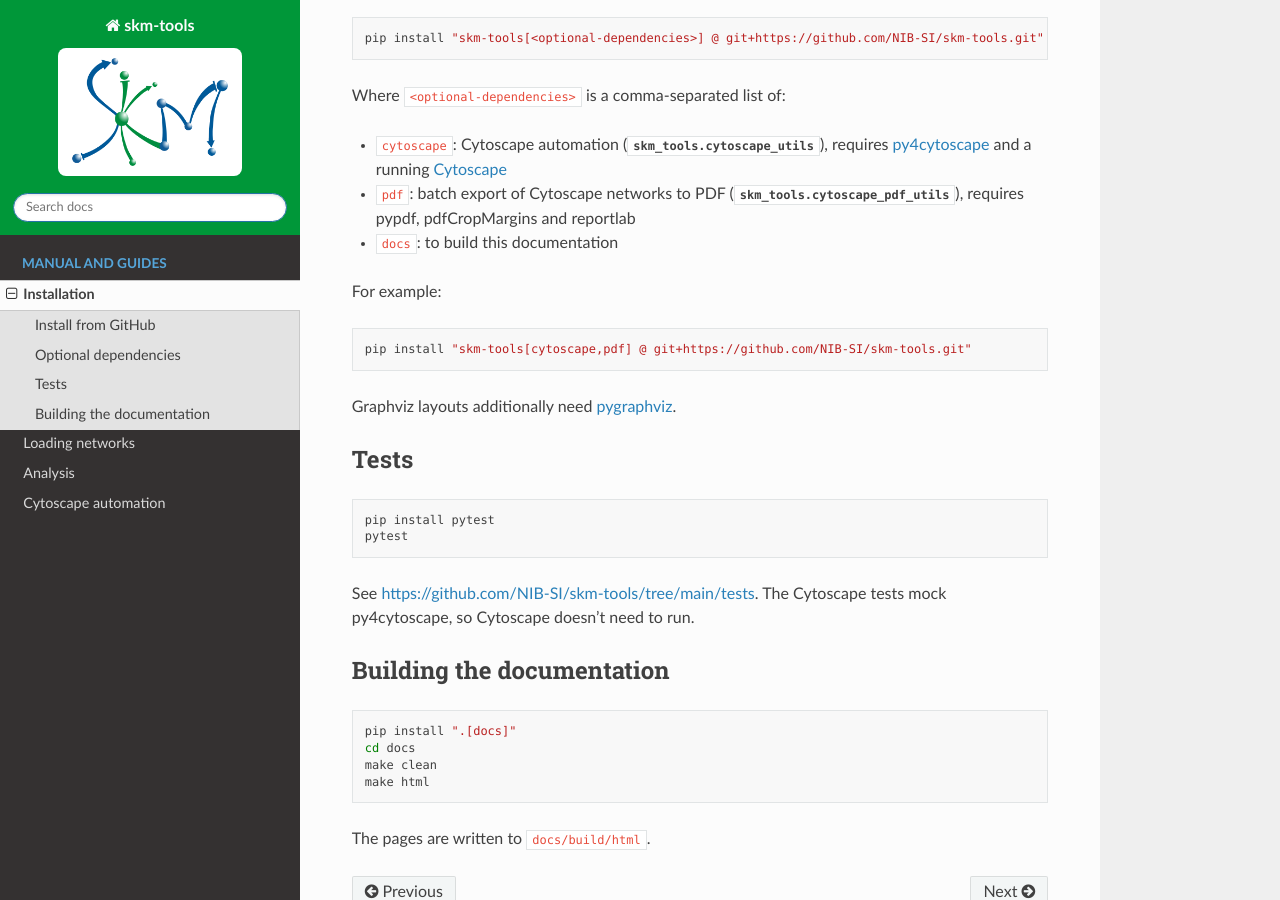
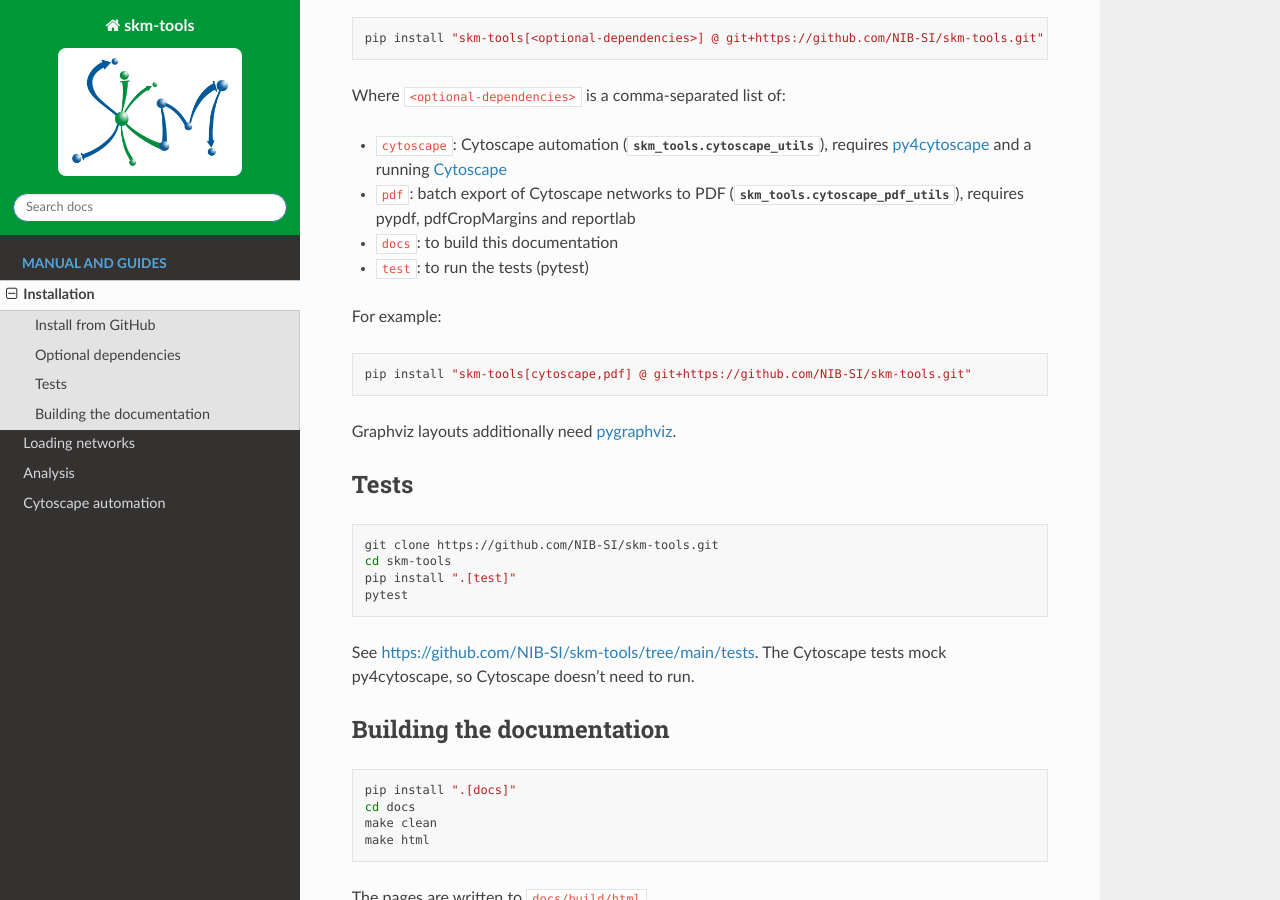
Before and after one commit to NIB-SI/skm-tools, a Sphinx documentation site: the page built from docs/source/installation.rst, in a window 1280 px wide and 900 px high, scrolled down 518 px. Built offline with Sphinx 7.4.7 and the Read the Docs theme 3.1.0, drawn with Linux system fonts in a browser that asks for light colours.

Commit message:
docs: install the test extra to run the tests
Co-Authored-By: Claude Opus 5.5 <noreply@anthropic.com>

```diff
--- a/docs/source/installation.rst
+++ b/docs/source/installation.rst
@@ -36,6 +36,7 @@ Where ``<optional-dependencies>`` is a comma-separated list of:
 * ``pdf``: batch export of Cytoscape networks to PDF (:mod:`skm_tools.cytoscape_pdf_utils`),
   requires pypdf, pdfCropMargins and reportlab
 * ``docs``: to build this documentation
+* ``test``: to run the tests (pytest)
 
 For example:
 
@@ -51,7 +52,9 @@ Tests
 
 .. code-block:: bash
 
-   pip install pytest
+   git clone https://github.com/NIB-SI/skm-tools.git
+   cd skm-tools
+   pip install ".[test]"
    pytest
 
 See https://github.com/NIB-SI/skm-tools/tree/main/tests. The Cytoscape tests mock
```
